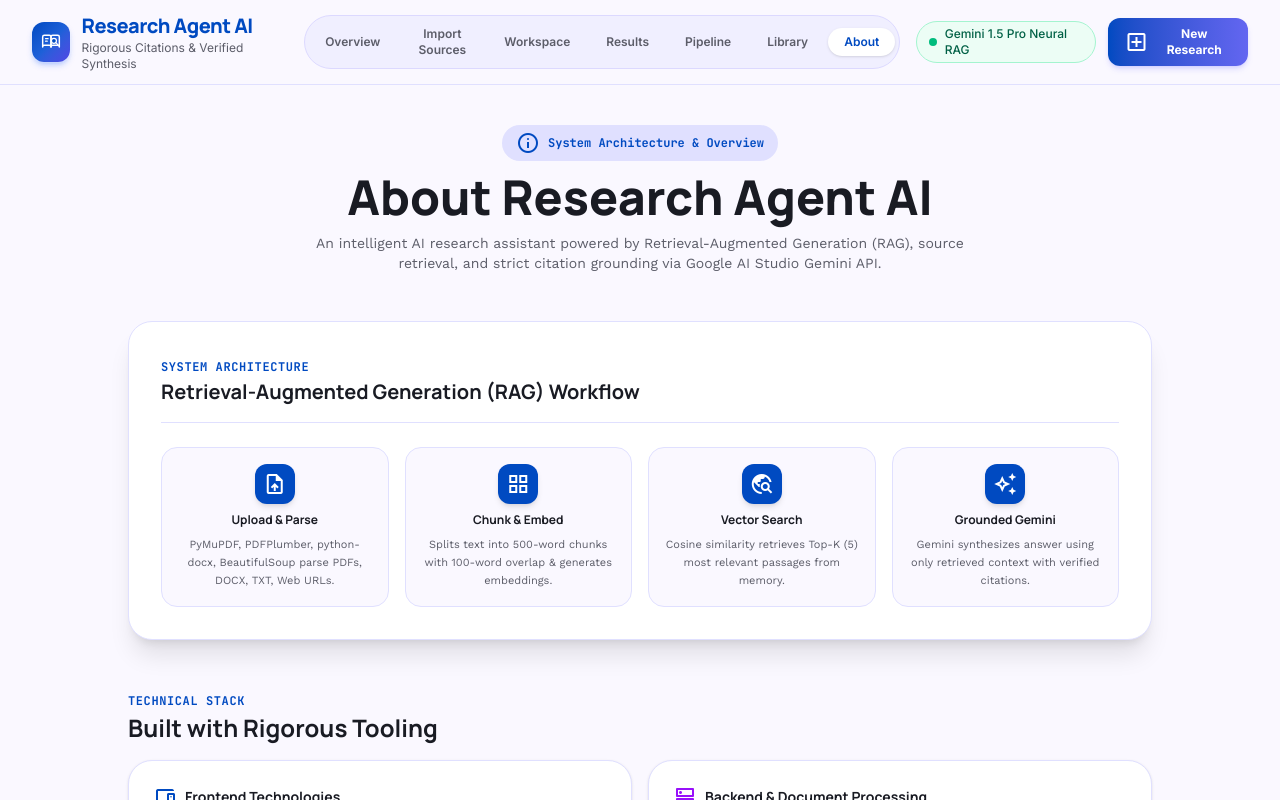
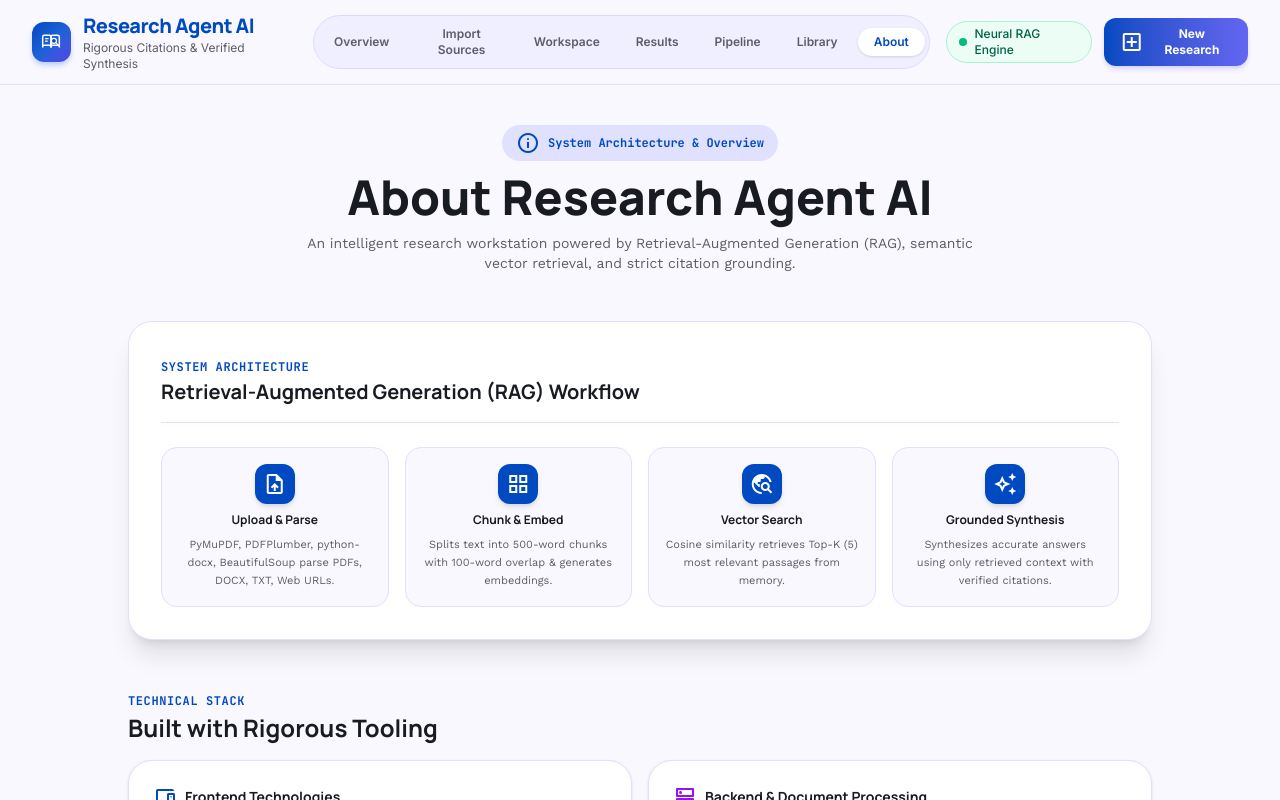
Before and after one commit to bikram73/Research_Agent_AI, a React (Vite) app: page / in a window 1280 px wide. Both pictures are taken after a click on the button "About". Shown: the top 800 px of the page. Built offline with nearby package versions, Linux system fonts and the light colour scheme.

Commit message:
first commit

```diff
--- a/src/components/AboutView.tsx
+++ b/src/components/AboutView.tsx
@@ -39,7 +39,7 @@ Question:
   const faqs = [
     {
       q: 'How does Research Agent AI avoid hallucinations?',
-      a: 'The application employs strict Retrieval-Augmented Generation (RAG). Before asking Gemini to answer, it extracts relevant chunks from your uploaded documents, computes cosine similarity scores, and injects only top-ranked chunks into the prompt context. The system is instructed to answer strictly using provided context and explicitly declare when evidence is missing.'
+      a: 'The application employs strict Retrieval-Augmented Generation (RAG). Before synthesizing an answer, it extracts relevant chunks from your uploaded documents, computes cosine similarity scores, and injects only top-ranked chunks into the prompt context. The system is instructed to answer strictly using provided context and explicitly declare when evidence is missing.'
     },
     {
       q: 'Does this app store my documents in a database?',
@@ -55,7 +55,7 @@ Question:
     },
     {
       q: 'How is the confidence score calculated?',
-      a: 'The confidence score (e.g., 92%) is evaluated by taking the weighted average cosine similarity score of the top retrieved text chunks along with Gemini context verification metrics.'
+      a: 'The confidence score (e.g., 92%) is evaluated by taking the weighted average cosine similarity score of the top retrieved text chunks along with multi-factor context verification metrics.'
     }
   ];
 
@@ -72,7 +72,7 @@ Question:
           About Research Agent AI
         </h1>
         <p className="text-xs sm:text-sm text-[#5C5D69] max-w-2xl mx-auto">
-          An intelligent AI research assistant powered by Retrieval-Augmented Generation (RAG), source retrieval, and strict citation grounding via Google AI Studio Gemini API.
+          An intelligent research workstation powered by Retrieval-Augmented Generation (RAG), semantic vector retrieval, and strict citation grounding.
         </p>
       </div>
 
@@ -93,7 +93,7 @@ Question:
             { step: '1', title: 'Upload & Parse', desc: 'PyMuPDF, PDFPlumber, python-docx, BeautifulSoup parse PDFs, DOCX, TXT, Web URLs.', icon: 'upload_file' },
             { step: '2', title: 'Chunk & Embed', desc: 'Splits text into 500-word chunks with 100-word overlap & generates embeddings.', icon: 'grid_view' },
             { step: '3', title: 'Vector Search', desc: 'Cosine similarity retrieves Top-K (5) most relevant passages from memory.', icon: 'travel_explore' },
-            { step: '4', title: 'Grounded Gemini', desc: 'Gemini synthesizes answer using only retrieved context with verified citations.', icon: 'auto_awesome' },
+            { step: '4', title: 'Grounded Synthesis', desc: 'Synthesizes accurate answers using only retrieved context with verified citations.', icon: 'auto_awesome' },
           ].map((item) => (
             <div key={item.step} className="p-4 rounded-2xl bg-[#FAF8FF] border border-[#E0E0FF] space-y-2 relative">
               <div className="w-10 h-10 rounded-xl bg-[#004AC1] text-white flex items-center justify-center mx-auto font-bold text-sm shadow-md">
@@ -150,12 +150,12 @@ Question:
         </div>
       </section>
 
-      {/* Google AI Studio Integration & Prompt Template */}
+      {/* Research Synthesis Prompt Template */}
       <section className="p-6 lg:p-8 rounded-3xl bg-gradient-to-br from-[#191B23] to-[#2D303E] text-white space-y-4 shadow-2xl">
         <div className="flex items-center justify-between border-b border-white/10 pb-4">
           <div className="flex items-center gap-2">
             <span className="material-symbols-outlined text-purple-400 text-[24px]">psychology</span>
-            <h2 className="text-lg font-bold font-['Manrope']">Google AI Studio Prompt Template</h2>
+            <h2 className="text-lg font-bold font-['Manrope']">Research Synthesis Prompt Template</h2>
           </div>
           <button
             onClick={handleCopyPrompt}
--- a/src/components/InvestigateView.tsx
+++ b/src/components/InvestigateView.tsx
@@ -27,7 +27,7 @@ export const InvestigateView: React.FC<InvestigateViewProps> = ({ onNavigate })
     'Impact of Quantum Entanglement on Distributed Ledger Consensus',
     'Summarize Q4 Market Growth Drivers for AI Infrastructure',
     'How does Neural RAG eliminate LLM hallucination?',
-    'Synthesize competitive benchmarks between Claude & Gemini',
+    'Synthesize competitive benchmarks and architectural trade-offs',
   ];
 
   const handleSelectTopic = (topic: string) => {
--- a/src/components/Navbar.tsx
+++ b/src/components/Navbar.tsx
@@ -116,7 +116,7 @@ export const Navbar: React.FC<NavbarProps> = ({ currentView, onNavigate }) => {
           {/* Active Model Indicator */}
           <div className="hidden xl:flex items-center gap-2 px-3 py-1 rounded-full bg-emerald-50 border border-emerald-200 text-emerald-800 text-xs font-medium">
             <span className="w-2 h-2 rounded-full bg-emerald-500 animate-pulse"></span>
-            <span>Gemini 1.5 Pro Neural RAG</span>
+            <span>Neural RAG Engine</span>
           </div>
 
           {/* Primary Action Button */}
```
